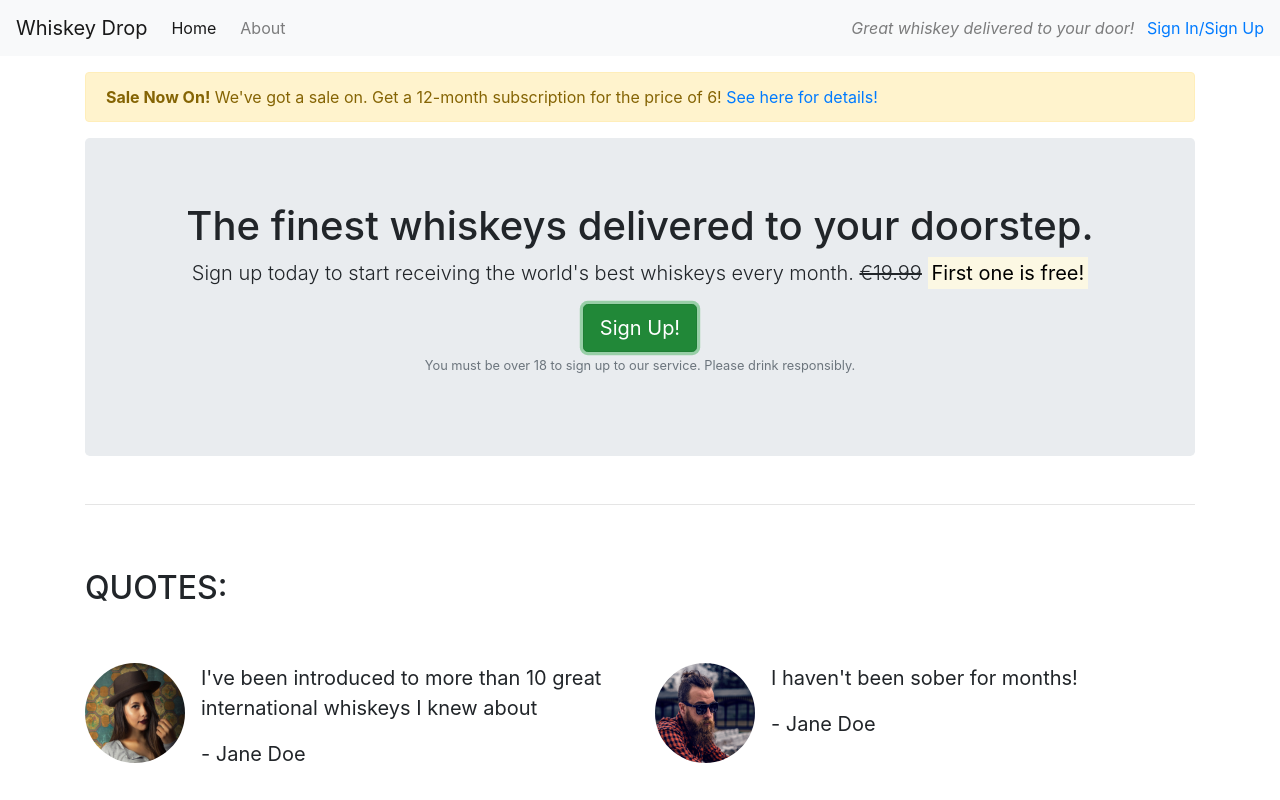
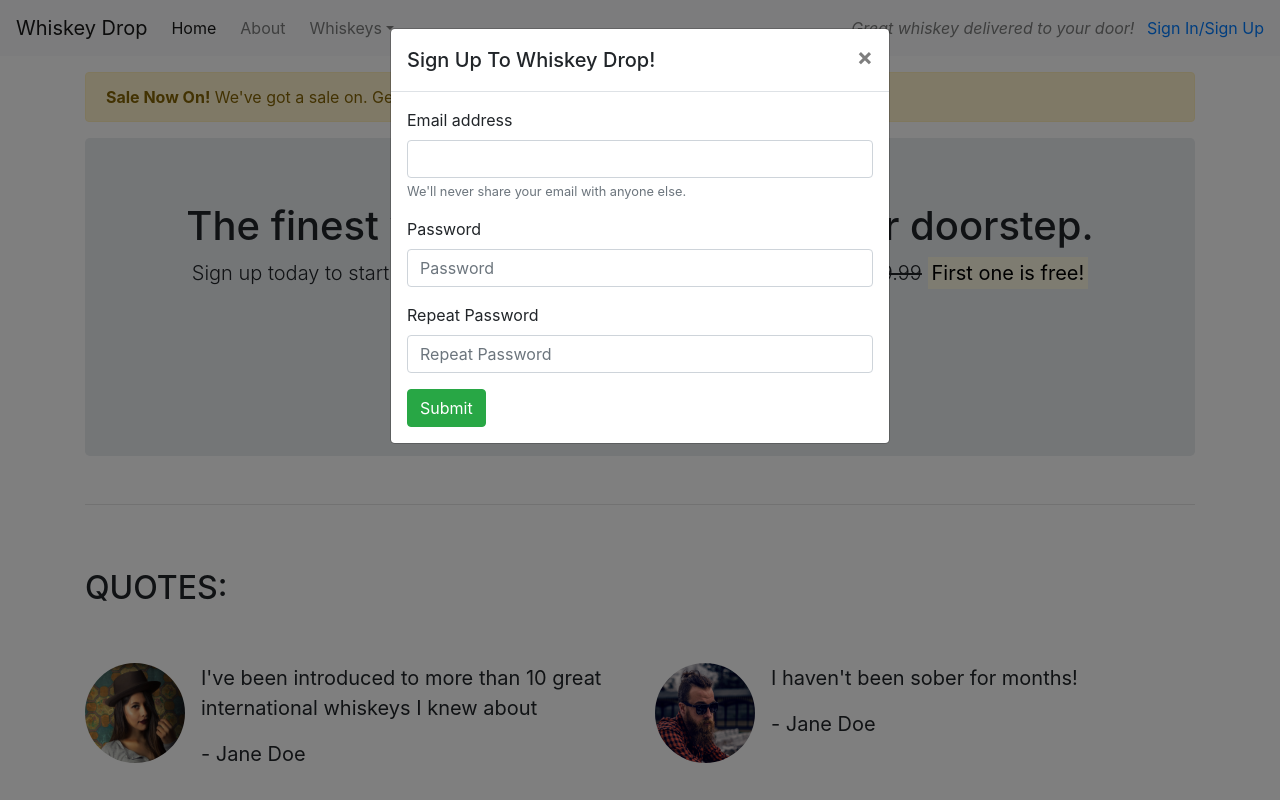
Before and after one commit to anassuncao/bootstrap4, a plain HTML site: page index.html in a window 1280 px wide. Both pictures are taken after a click on the button "Sign Up!". Shown: the top 800 px of the page. Drawn offline with nearby package versions, Linux system fonts and the light colour scheme.

Commit message:
Final code before customization

```diff
--- a/index.html
+++ b/index.html
@@ -13,11 +13,27 @@
 <body>
     <nav class="navbar navbar-light bg-light navbar-expand-sm">
         <a href="/" class="navbar-brand">Whiskey Drop </a>
+
+        <button class="navbar-toggler ml-auto" type="button" data-toggle="collapse" data-target="#navbarNavDropdown" aria-controls="navbarNavDropdown" aria-expanded="false" aria-label="Toggle navigation">
+        <span class="navbar-toggler-icon"></span></button>
+
+        <div class="collapse navbar-collapse" id="navbarNavDropdown">
             <ul class="navbar-nav mr-auto">
                 <li class="active nav-item mr-2"><a class="nav-link" href="/">Home</a></li>
                 <li class="nav-item mr-2"><a class="nav-link" href="/about">About</a></li>
+                <li class="nav-item dropdown">
+                    <a class="nav-link dropdown-toggle" href="#" id="navbarDropdownMenuLink" role="button" data-toggle="dropdown" aria-haspopup="true" aria-expanded="false">Whiskeys</a>
+                    <div class="dropdown-menu" aria-labelledby="navbarDropdownMenuLink">
+                        <a class="dropdown-item" href="#">Irish</a>
+                        <a class="dropdown-item" href="#">Scotch</a>
+                        <a class="dropdown-item" href="#">Japanese</a>
+                        <a class="dropdown-item" href="#">American</a>
+                    </div>
+                </li>
+
                 <li class="nav-item mr-2 d-block d-sm-none"><a class="nav-link" href="/login">Sign In / Sign Up</a></li>
             </ul>
+        </div>
             <div class="d-none d-md-block">
                 <p class="navbar-text my-auto mr-2"><i>Great whiskey delivered to your door!</i></p>
                 <a href="/login">Sign In/Sign Up</a>
@@ -41,7 +57,7 @@
                         <span class="d-inline d-sm-none"><br></span>
                         <strong><mark>First one is free!</mark></strong></p>
             <!-- Para usar botões do bootstrap temos de incluir uma class btn num dos seguintes: anchor link <a>, button element <button> ou um form input <form><input> element -->
-                <button class="btn btn-success btn-lg">Sign Up!</button>
+                <button class="btn btn-success btn-lg" data-toggle="modal" data-target="#signUpModal">Sign Up!</button>
                     <p class="text-muted"><small>You must be over 18 to sign up to our service. Please drink responsibly.</small></p>
             </section>
             </div>
@@ -123,7 +139,38 @@
         <hr>
     <!--/Features-->
 
-        <section>
+<div class="modal" tabindex="-1" role="dialog" id="signUpModal">
+  <div class="modal-dialog" role="document">
+    <div class="modal-content">
+      <div class="modal-header">
+        <h5 class="modal-title">Sign Up To Whiskey Drop!</h5>
+        <button type="button" class="close" data-dismiss="modal" aria-label="Close">
+          <span aria-hidden="true">&times;</span>
+        </button>
+      </div>
+      <div class="modal-body">
+        <form>
+  <div class="form-group">
+    <label for="exampleInputEmail1">Email address</label>
+    <input type="email" class="form-control" id="exampleInputEmail1" aria-describedby="emailHelp">
+    <small id="emailHelp" class="form-text text-muted">We'll never share your email with anyone else.</small>
+  </div>
+  <div class="form-group">
+    <label for="password">Password</label>
+    <input type="password" class="form-control" id="password" placeholder="Password">
+  </div>
+  <div class="form-group">
+    <label for="repeatPassword">Repeat Password</label>
+    <input type="password" class="form-control" id="repeatPassword" placeholder="Repeat Password">
+  </div>
+  <button type="submit" class="btn btn-success">Submit</button>
+</form>
+      </div>
+    </div>
+  </div>
+</div>
+
+    <!--    <section>
             <h2>Monthly favourites</h2>
             <table class="table">
                 <thead class="thead-dark">
@@ -162,5 +209,9 @@
                 </tbody>
             </table>
         </section>
+        -->
+<script src="https://code.jquery.com/jquery-3.4.1.slim.min.js" integrity="sha384-J6qa4849blE2+poT4WnyKhv5vZF5SrPo0iEjwBvKU7imGFAV0wwj1yYfoRSJoZ+n" crossorigin="anonymous"></script>
+<script src="https://cdn.jsdelivr.net/npm/popper.js@1.16.0/dist/umd/popper.min.js" integrity="sha384-Q6E9RHvbIyZFJoft+2mJbHaEWldlvI9IOYy5n3zV9zzTtmI3UksdQRVvoxMfooAo" crossorigin="anonymous"></script>
+<script src="https://stackpath.bootstrapcdn.com/bootstrap/4.4.1/js/bootstrap.min.js" integrity="sha384-wfSDF2E50Y2D1uUdj0O3uMBJnjuUD4Ih7YwaYd1iqfktj0Uod8GCExl3Og8ifwB6" crossorigin="anonymous"></script>
 </body>
 </html>
```
